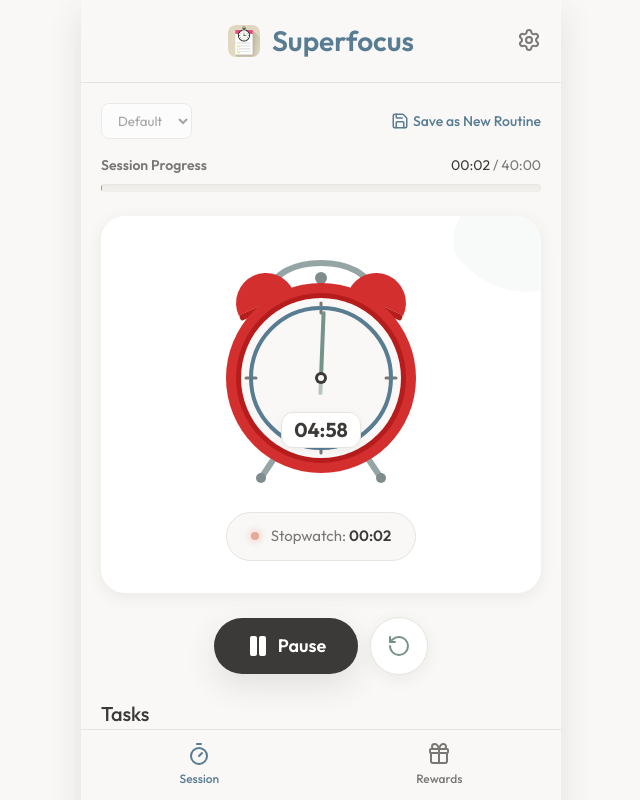
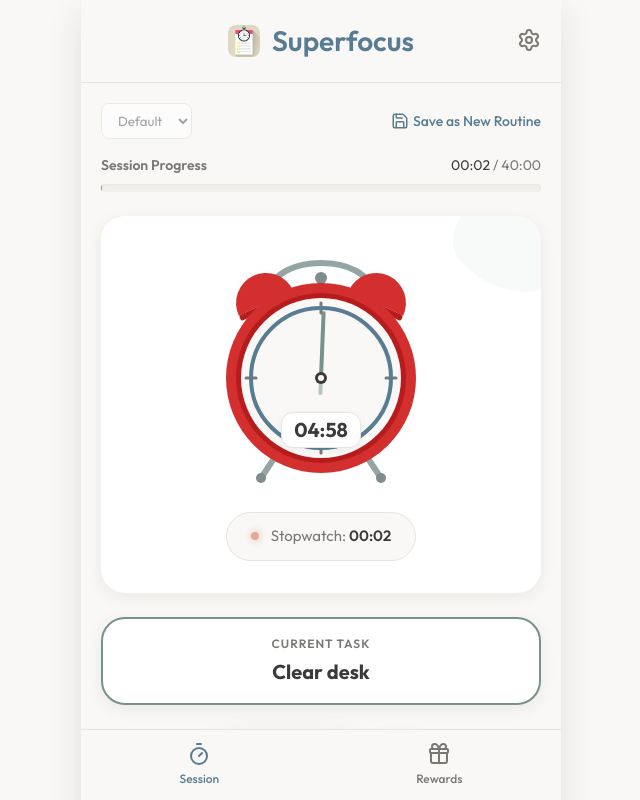
Before and after one commit to bishwas1113/Superfocus, a React (Vite) app: page /#/ in a window 1280 px wide. Both pictures are taken after a click on the button "Start Session". Shown: the top 800 px of the page, without its empty margins (319-959 px from the left). Built offline with nearby package versions, Linux system fonts and the light colour scheme.

Commit message:
Add current task banner below clock during active sessions

```diff
--- a/src/components/SessionView.jsx
+++ b/src/components/SessionView.jsx
@@ -481,6 +481,28 @@
         isActive={sessionStatus === 'running' || sessionStatus === 'waiting_next'}
       />
 
+      {/* Current Task Banner */}
+      {(sessionStatus === 'running' || sessionStatus === 'waiting_next') && activeTaskIndex >= 0 && (
+        <div className="animate-pop-in" style={{
+          background: 'var(--bg-secondary)',
+          border: '2px solid var(--accent-primary)',
+          borderRadius: 'var(--radius-lg)',
+          padding: '16px 20px',
+          marginBottom: '24px',
+          display: 'flex',
+          flexDirection: 'column',
+          alignItems: 'center',
+          boxShadow: 'var(--shadow-md)'
+        }}>
+          <span style={{ fontSize: '12px', color: 'var(--text-secondary)', textTransform: 'uppercase', letterSpacing: '1px', fontWeight: 600, marginBottom: '4px' }}>
+            Current Task
+          </span>
+          <span style={{ fontSize: '20px', fontWeight: 700, color: 'var(--text-primary)', textAlign: 'center' }}>
+            {tasks[activeTaskIndex]?.name}
+          </span>
+        </div>
+      )}
+
       {/* Play/Pause Main Controls */}
       <div style={{ display: 'flex', justifyContent: 'center', marginBottom: '24px', position: 'sticky', top: '20px', zIndex: 10 }}>
         {sessionStatus === 'idle' && tasks.length > 0 && (
```
